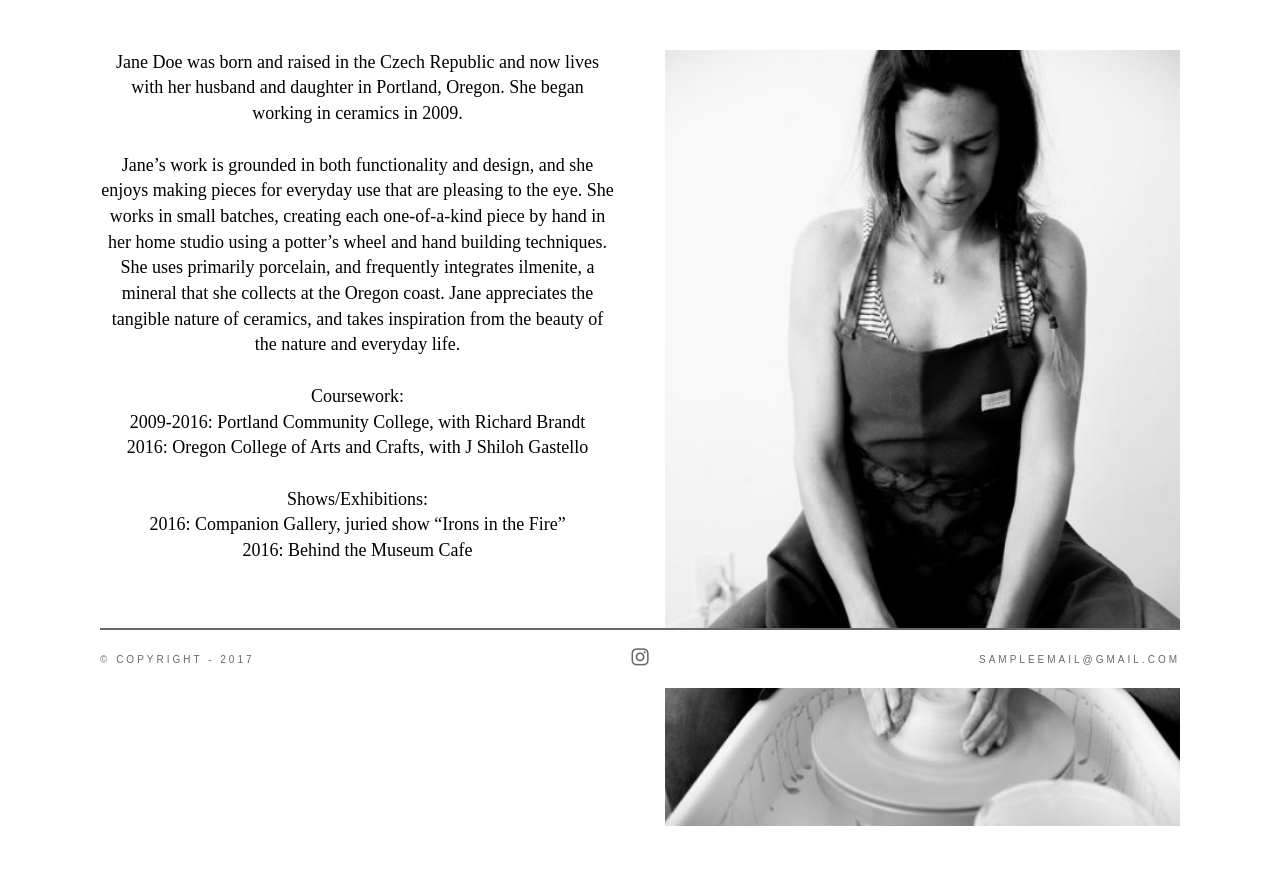
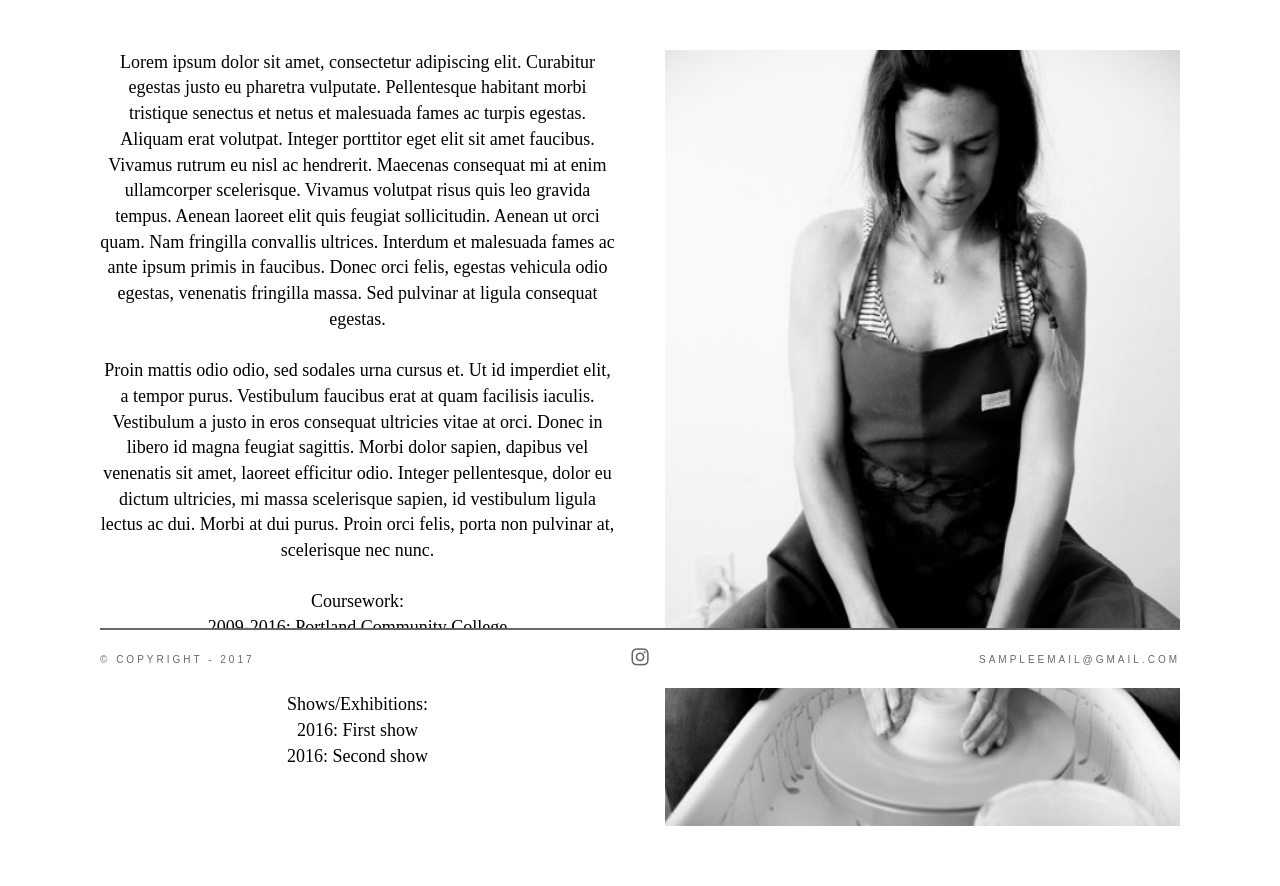
Before and after one commit to jacobjanak/Django-eCommerce-Website, a Django app: page /about/ in a window 1280 px wide. Shown: the part 112-998 px from the top of the page. Run offline with Django 3.2, Linux system fonts and the light colour scheme; some libraries are stand-ins or nearby versions.

Commit message:
More removals

```diff
--- a/ceramics/templates/ceramics/about.html
+++ b/ceramics/templates/ceramics/about.html
@@ -8,27 +8,21 @@
   <div id="page-container">
     <img id="about-picture" src="{% static "ceramics/images/about.jpg" %}" alt="Pottery" />
     <div id="about-text">
-      Jane Doe was born and raised in the Czech Republic and now lives with
-      her husband and daughter in Portland, Oregon. She began working in ceramics in 2009.
+      Lorem ipsum dolor sit amet, consectetur adipiscing elit. Curabitur egestas justo eu pharetra vulputate. Pellentesque habitant morbi tristique senectus et netus et malesuada fames ac turpis egestas. Aliquam erat volutpat. Integer porttitor eget elit sit amet faucibus. Vivamus rutrum eu nisl ac hendrerit. Maecenas consequat mi at enim ullamcorper scelerisque. Vivamus volutpat risus quis leo gravida tempus. Aenean laoreet elit quis feugiat sollicitudin. Aenean ut orci quam. Nam fringilla convallis ultrices. Interdum et malesuada fames ac ante ipsum primis in faucibus. Donec orci felis, egestas vehicula odio egestas, venenatis fringilla massa. Sed pulvinar at ligula consequat egestas.
       <br /><br />
-      Jane’s work is grounded in both functionality and design, and she enjoys making pieces for
-      everyday use that are pleasing to the eye. She works in small batches, creating each
-      one-of-a-kind piece by hand in her home studio using a potter’s wheel and hand building
-      techniques. She uses primarily porcelain, and frequently integrates ilmenite, a mineral that she
-      collects at the Oregon coast. Jane appreciates the tangible nature of ceramics, and takes
-      inspiration from the beauty of the nature and everyday life.
+      Proin mattis odio odio, sed sodales urna cursus et. Ut id imperdiet elit, a tempor purus. Vestibulum faucibus erat at quam facilisis iaculis. Vestibulum a justo in eros consequat ultricies vitae at orci. Donec in libero id magna feugiat sagittis. Morbi dolor sapien, dapibus vel venenatis sit amet, laoreet efficitur odio. Integer pellentesque, dolor eu dictum ultricies, mi massa scelerisque sapien, id vestibulum ligula lectus ac dui. Morbi at dui purus. Proin orci felis, porta non pulvinar at, scelerisque nec nunc.
       <br /><br />
       Coursework:
       <br />
-      2009-2016: Portland Community College, with Richard Brandt
+      2009-2016: Portland Community College
       <br />
-      2016: Oregon College of Arts and Crafts, with J Shiloh Gastello
+      2016: Oregon College
       <br /><br />
       Shows/Exhibitions:
       <br />
-      2016: Companion Gallery, juried show “Irons in the Fire”
+      2016: First show
       <br />
-      2016: Behind the Museum Cafe
+      2016: Second show
     </div>
   </div>
 
--- a/ceramics/templates/ceramics/events.html
+++ b/ceramics/templates/ceramics/events.html
@@ -9,7 +9,7 @@
     <h2>Upcoming Events</h2>
     <hr /> <!-- weird error happens when I put it inside the <p> -->
     <p id="events-text">
-      <b>Behind The Museum Cafe</b>, 1229 SW 10th Ave, Portland, OR, March - April 2018
+      <b>Sample Event</b>, 123 SW 10th Ave, Portland, OR, March - April 2018
     </p>
     <hr />
   </div>
```
